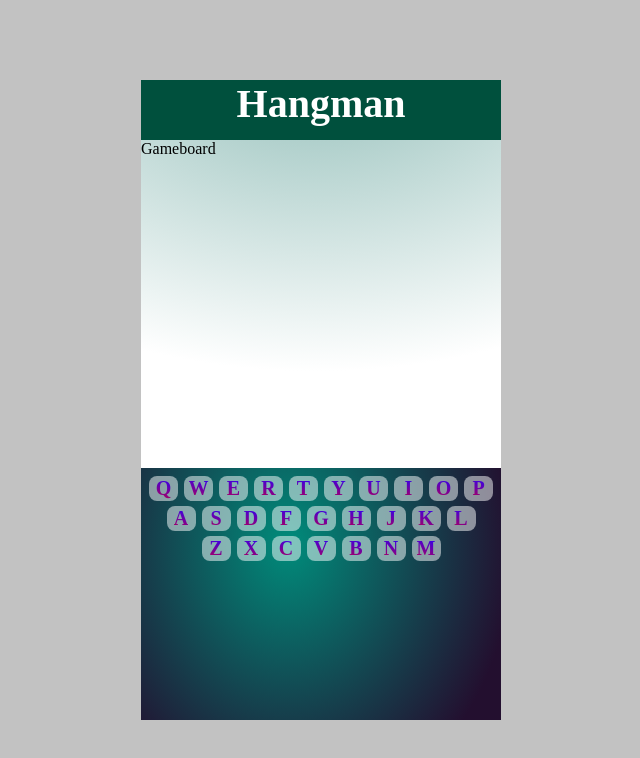
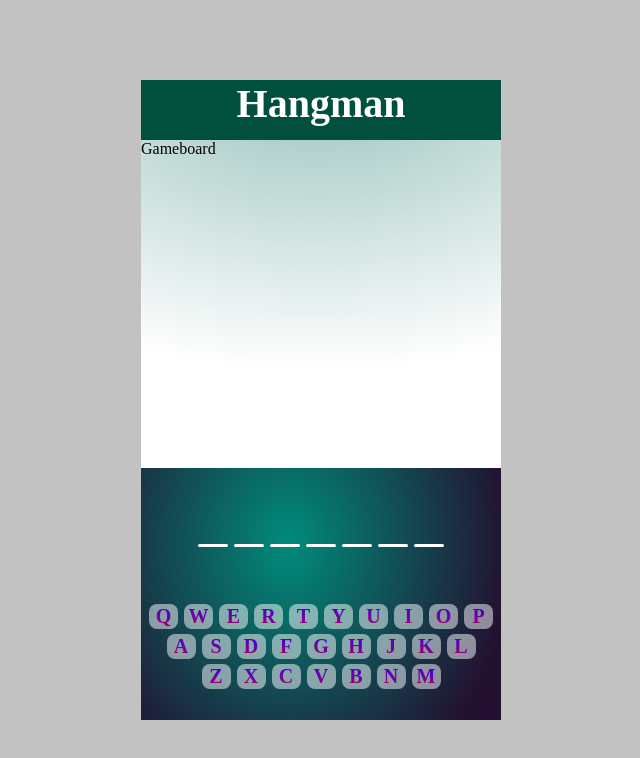
Before and after one commit to MrDaniel123/Hangman-React-TS, a React (Create React App) app: page / in a window 1280 px wide. Shown: the top 758 px of the page, without its empty margins (319-959 px from the left). Built offline with nearby package versions, Linux system fonts and the light colour scheme.

Commit message:
Add Answer Component

```diff
--- a/src/App.tsx
+++ b/src/App.tsx
@@ -36,7 +36,7 @@ const keyboardLetters: string[] = [
 	'm',
 ];
 
-const answer = 'Hangman';
+const answerWord = 'Hangman';
 
 type Letters = {
 	letter: string;
@@ -47,14 +47,18 @@ type Letters = {
 
 function App() {
 	const [lettersObj, setLettersObj] = useState<Letters[]>([]);
+	const [counterWorngANswer, setCounterWrongAnswer] = useState<number>(0);
+	const [gameIsWOn, setGameIsWon] = useState<boolean>(false);
+	const [numberOfGames, setNumberOfGames] = useState<number>(0);
 
 	useEffect(() => {
-		createAnswerObjHandler(answer, keyboardLetters);
-	}, []);
+		createAnswerObjHandler(answerWordArray, keyboardLetters);
+	}, [numberOfGames]);
 
-	const createAnswerObjHandler = (answerWord: string, keyboardLetters: String[]) => {
+	let answerWordArray: string[] = [...answerWord.toLowerCase()];
+
+	const createAnswerObjHandler = (answerWordArray: string[], keyboardLetters: String[]) => {
 		//*CHecking whtch letters is answer letters
-		const answerWordArray = [...answerWord.toLowerCase()];
 		const lettersOnAnswer = keyboardLetters.filter(letterKeyboard => {
 			const answerLetter = answerWordArray.filter(letterAnswer => {
 				if (letterAnswer === letterKeyboard) {
@@ -66,7 +70,9 @@ function App() {
 				return answerLetter;
 			}
 		});
+
 		//ToDO Change "any" type is not good
+		//!! CHange any type Important
 		const mainLettersObj: any = keyboardLetters.map(letterKeyboard => {
 			let letterIsInAnswer: boolean = false;
 
@@ -98,6 +104,7 @@ function App() {
 					currentKeypressLetter = true;
 				} else {
 					wrongKeypressletter = true;
+					setCounterWrongAnswer(counterWorngANswer + 1);
 				}
 			}
 
@@ -112,16 +119,33 @@ function App() {
 		setLettersObj(newLetterObj);
 	};
 
+	const setGameIsWonHandler = (isWon: boolean) => {
+		setGameIsWon(isWon);
+	};
+
+	const resetGameHandler = () => {
+		setNumberOfGames(numberOfGames + 1);
+		setCounterWrongAnswer(0);
+		setGameIsWon(false);
+	};
+
 	return (
 		<StyledDiv>
 			<Header />
 			<Gameboard />
 			<StyledKeyboardContainer>
+				<Answerboard
+					lettersObj={lettersObj}
+					answerWordLetters={answerWordArray}
+					setGameIsWon={setGameIsWonHandler}
+				/>
 				<Keyboard lettersObj={lettersObj} onClickHandler={keycapOnClickHandler} />
 			</StyledKeyboardContainer>
-			{/*
-			{badLetter.length >= 10 && <EndGame resetOnClick={resetGameHandler} type='Game Over' />}
-			{gameIsOwer && <EndGame resetOnClick={resetGameHandler} type='You Won' />} */}
+
+			{counterWorngANswer >= 6 && (
+				<EndGame type='Game Over' resetButtonOnClick={resetGameHandler} />
+			)}
+			{gameIsWOn && <EndGame type='You Won' resetButtonOnClick={resetGameHandler} />}
 		</StyledDiv>
 	);
 }
--- a/src/components/Answerboard.tsx
+++ b/src/components/Answerboard.tsx
@@ -1,38 +1,77 @@
 import React from 'react';
 import styled from 'styled-components';
 
-interface Letter {
+type Letters = {
 	letter: string;
-	isShow: boolean;
+	keyPressWrongLetter: boolean;
+	keyPressCurentLetter: boolean;
+	isAnswerWordLetter: boolean;
+};
+
+type AnswerProps = {
+	lettersObj: Letters[];
+	answerWordLetters: string[];
+	setGameIsWon: (isWon: boolean) => void;
+};
+
+type Tab = {
+	letter: string;
+	isGoodAnswer: boolean;
+};
+
+const Answerboard = ({ lettersObj, answerWordLetters, setGameIsWon }: AnswerProps) => {
+	let answerLettersObj: Tab[] = [];
+
+	//* Create AnswerLetterObj Magic XD
+	answerWordLetters.forEach(answerLetter => {
+		lettersObj.forEach(letterObj => {
+			const { letter, keyPressCurentLetter } = letterObj;
+			if (letter === answerLetter && keyPressCurentLetter) {
+				answerLettersObj.push({
+					letter: letter,
+					isGoodAnswer: true,
+				});
+			} else if (letter === answerLetter) {
+				answerLettersObj.push({
+					letter: letter,
+					isGoodAnswer: false,
+				});
+			}
+		});
+	});
+
+	const goodChoices = answerLettersObj.filter(answerLetterObj => {
+		if (answerLetterObj.isGoodAnswer) {
+			return [true];
+		}
+	});
+	if (goodChoices.length >= answerWordLetters.length) {
+		setGameIsWon(true);
 	}
 
-interface Props {
-	answerLetters: string[];
-	goodLetters: string[];
-	spaceIndex: number | any;
-	letters: any;
-}
-
-const Answerboard = ({ answerLetters, goodLetters, spaceIndex, letters }: Props) => {
-	const renderAnswerLetters = letters.map((letter: Letter) => {
+	const renderAnswerLetters = answerLettersObj.map(answerLetterObj => {
+		if (answerLetterObj.isGoodAnswer) {
 			return (
-			<WordContainerDiv>
-				{letter.isShow ? (
 				<LetterStyledDiv>
-						<p>{letter.letter.toUpperCase()}</p>
+					<p>{answerLetterObj.letter.toUpperCase()}</p>
 					<span></span>
 				</LetterStyledDiv>
-				) : (
+			);
+		} else {
+			return (
 				<EmptyLetterDiv>
 					<p></p>
 					<span></span>
 				</EmptyLetterDiv>
-				)}
-			</WordContainerDiv>
 			);
+		}
 	});
 
-	return <StyledContainerDiv>{renderAnswerLetters}</StyledContainerDiv>;
+	return (
+		<StyledContainerDiv>
+			<WordContainerDiv>{renderAnswerLetters}</WordContainerDiv>
+		</StyledContainerDiv>
+	);
 };
 
 const StyledContainerDiv = styled.div`
@@ -103,3 +142,14 @@ const EmptyLetterDiv = styled.div`
 `;
 
 export default Answerboard;
+
+{
+	/* <LetterStyledDiv>
+<p>{letter.letter.toUpperCase()}</p>
+<span></span>
+</LetterStyledDiv>
+) : (
+<EmptyLetterDiv>
+<p></p>
+<span></span> */
+}
--- a/src/components/EndGame.tsx
+++ b/src/components/EndGame.tsx
@@ -5,15 +5,15 @@ import styled from 'styled-components';
 import resetIcon from '../assets/resetIcon.svg';
 
 interface Props {
-	resetOnClick: () => void;
 	type: string;
+	resetButtonOnClick: () => void;
 }
 
-interface StyleProps {
+type StyleProps = {
 	bgcColor: string;
-}
+};
 
-const EndGame = ({ resetOnClick, type }: Props) => {
+const EndGame = ({ type, resetButtonOnClick }: Props) => {
 	let bgcColor = 'rgba(255, 0, 0, 0.7)';
 
 	if (type === 'You Won') {
@@ -25,7 +25,7 @@ const EndGame = ({ resetOnClick, type }: Props) => {
 			<div>
 				<p>{type}</p>
 			</div>
-			<button onClick={resetOnClick}>
+			<button onClick={resetButtonOnClick}>
 				Reset
 				<img src={resetIcon} alt='Reset Button' />
 			</button>
```
Lines whose indentation alone changed are shown as unchanged.
